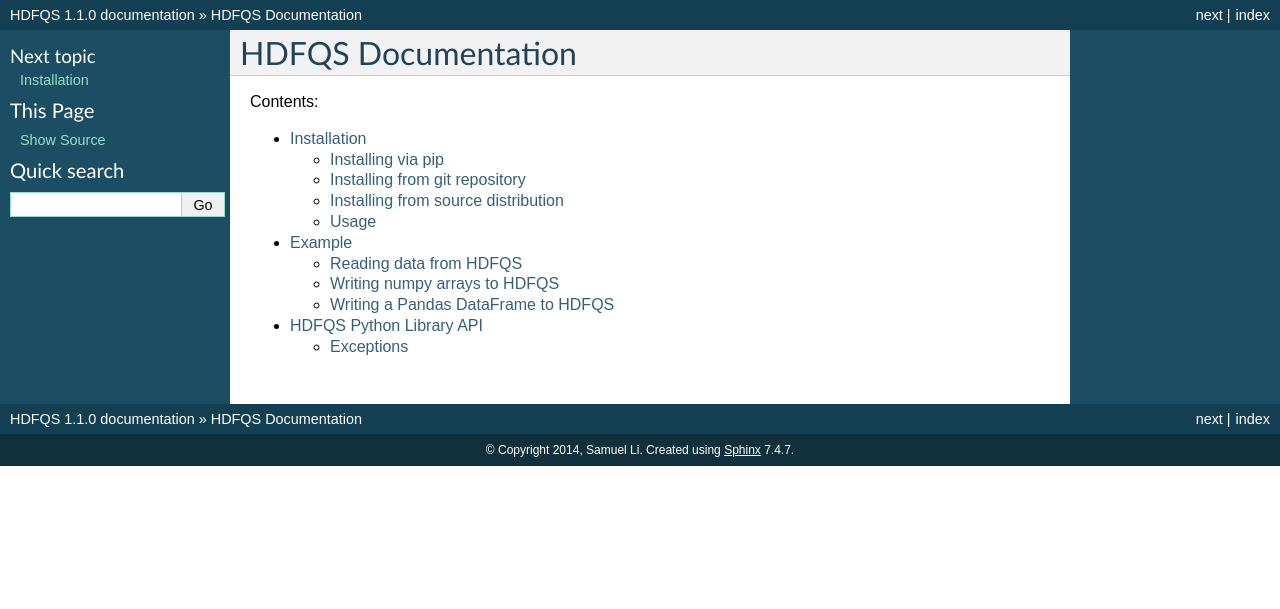
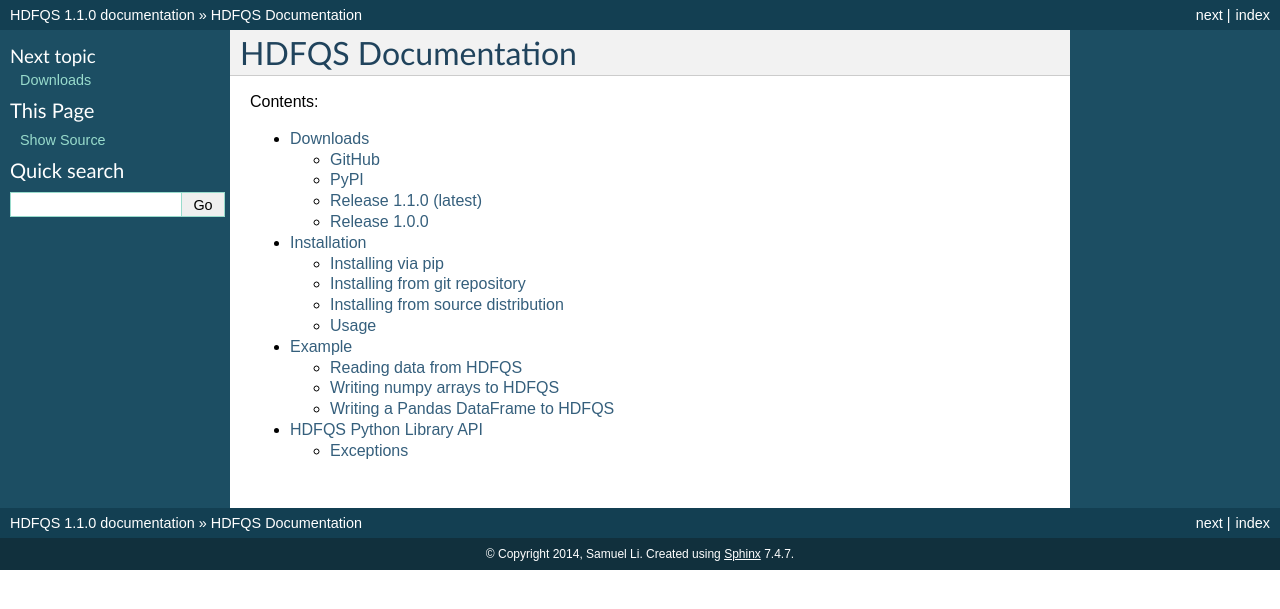
Before and after one commit to projreality/hdfqs, a Sphinx documentation site: the page built from docs/index.rst, in a window 1280 px wide. Shown: the top 609 px of the page. Built offline with Sphinx 7.4.7, drawn with Linux system fonts in a browser that asks for light colours.

Commit message:
Add Downloads page.

```diff
--- /dev/null
+++ b/docs/downloads.rst
@@ -0,0 +1,23 @@
+Downloads
+=========
+
+GitHub
+------
+`https://github.com/projreality/hdfqs <https://github.com/projreality/hdfqs>`_
+
+PyPI
+----
+`https://pypi.python.org/pypi/hdfqs <https://pypi.python.org/pypi/hdfqs>`_
+
+Release 1.1.0 (latest)
+----------------------
+`Source distribution (v1.1.0) <http://www.projreality.com/hdfqs/hdfqs-1.1.0.tar.gz>`_
+
+- Added functionality to write data to HDFQS.
+- Added functionality to query locations, categories, and tables.
+
+Release 1.0.0
+-------------
+`Source distribution (v1.0.0) <http://www.projreality.com/hdfqs/hdfqs-1.0.0.tar.gz>`_
+
+- Initial release. Contains functionality to read data from HDFQS data stores.
--- a/docs/index.rst
+++ b/docs/index.rst
@@ -11,6 +11,7 @@
 .. toctree::
    :maxdepth: 2
 
+   downloads.rst
    installation.rst
    examples.rst
    hdfqs.rst
```
